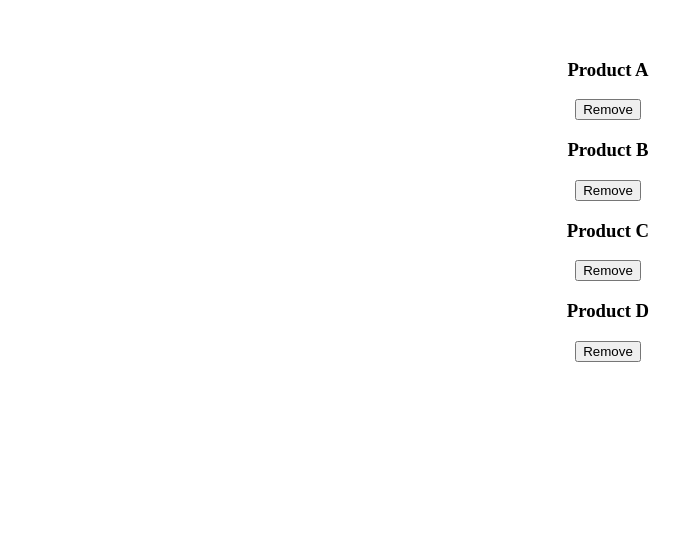
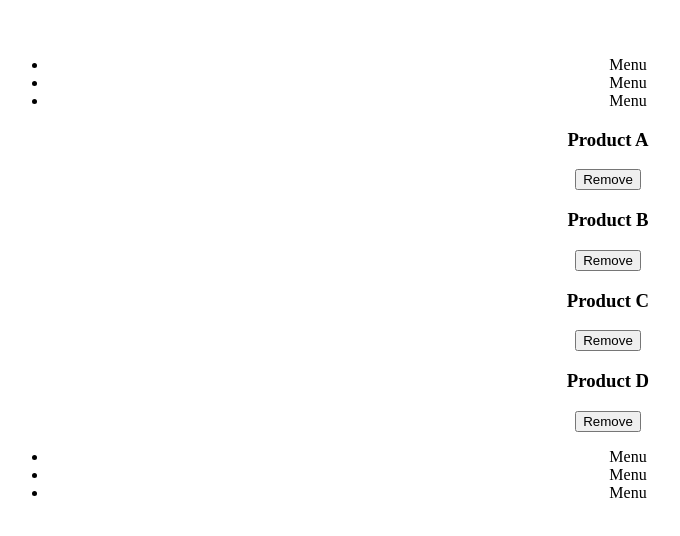
Before and after one commit to sontv8/web502-we17308, a React (Vite) app in the folder we17308-react/: page /products in a window 1280 px wide. Shown: the top 536 px of the page, without its empty margins (32-712 px from the left). Built offline with nearby package versions, Linux system fonts and the light colour scheme; data requests are answered from the project's data file.

Commit message:
Buổi 10: cập nhật router + layout

```diff
--- a/we17308-react/src/App.jsx
+++ b/we17308-react/src/App.jsx
@@ -5,9 +5,11 @@ import ProductPage from './pages/Product'
 import { useState, useEffect } from 'react'
 import ProductDetailPage from './pages/ProductDetail'
 import Dashboard from './pages/admin/Dashboard'
-import { delteProduct, getAllProduct } from './api/product'
+import { deleteProduct, getAllProduct, updateProduct, addProduct } from './api/product'
 import ProductAdd from './pages/admin/ProductAdd'
 import UpdateProductPage from './pages/admin/UpdateProduct'
+import ProductManagement from './pages/admin/ProductManagement'
+import WebsiteLayout from './pages/layouts/WebsiteLayout'
 
 function App() {
   const [products, setProducts] = useState([])
@@ -21,31 +23,38 @@ function App() {
     // fetch('http://localhost:3000/products/' + id, {
     //   method: 'DELETE'
     // }).then(() => setProducts(products.filter(item => item.id !== id)))
-    delteProduct(id).then(() => setProducts(products.filter(item => item.id !== id)))
+    deleteProduct(id).then(() => setProducts(products.filter(item => item.id !== id)))
   }
 
   const onHandleAdd = (product) => {
     console.log('app.js', product)
-    setProducts([...products, { ...product, id: 1 }])
+    addProduct(product).then(() => setProducts([...products, product]))
   }
 
   const onHandleUpdate = (product) => {
-
+    updateProduct(product).then(() => setProducts(products.map(item => item.id === product.id ? product : item)))
   }
 
   return (
     <div className="App">
+      <Routes>
+        <Route path='/' element={<WebsiteLayout />}>
+          <Route index element={<HomePage />} />
+          <Route path='products'>
+            <Route index element={<ProductPage products={products} onRemove={onHandleRemove} />} />
+            <Route path=':id' element={<ProductDetailPage />} />
+          </Route>
+        </Route>
 
 
-      <Routes>
-        <Route path='/' element={<HomePage />} />
+        {/* <Route path='/' element={<HomePage />} />
         <Route path='/products' element={<ProductPage products={products} onRemove={onHandleRemove} />} />
         <Route path='/products/:id' element={<ProductDetailPage />} />
         <Route path="/product/add" element={<ProductAdd onAdd={onHandleAdd} />} />
         <Route path='/admin' element={<Dashboard />} />
-        <Route path='/admin/products/:id/update' element={<UpdateProductPage products={products} />} />
+        <Route path='/admin/products' element={<ProductManagement />} />
+        <Route path='/admin/products/:id/update' element={<UpdateProductPage products={products} onUpdate={onHandleUpdate} />} /> */}
       </Routes>
-
     </div>
   )
 }
--- a/we17308-react/src/api/product.jsx
+++ b/we17308-react/src/api/product.jsx
@@ -6,8 +6,14 @@ const getAllProduct = () => {
 const getOneProduct = (id) => {
     return instance.get('/products/' + id)
 }
-const delteProduct = (id) => {
+const addProduct = (product) => {
+    return instance.post('/products', product)
+}
+const deleteProduct = (id) => {
     return instance.delete('/products/' + id)
 }
+const updateProduct = (product) => {
+    return instance.put('/products/' + product.id, product)
+}
 
-export { getAllProduct, getOneProduct, delteProduct }
+export { getAllProduct, getOneProduct, deleteProduct, updateProduct, addProduct }
--- a/we17308-react/src/pages/admin/ProductAdd.jsx
+++ b/we17308-react/src/pages/admin/ProductAdd.jsx
@@ -1,24 +1,24 @@
 import React, { useState } from 'react';
 import { useNavigate } from 'react-router-dom';
 
-const ProductAdd = ({ onAdd }) => {
-    const [valueInput, setValueInput] = useState({
+const ProductAdd = (props) => { // khai báo component ProductAdd và nhận props chứa data là onAdd
+    const [valueInput, setValueInput] = useState({ // khai báo state valueInput và setValueInput
         name: "",
         price: 0
     });
-    const navigate = useNavigate();
-    const onHandleChange = (e) => {
-        const name = e.target.name;
-        const value = e.target.value;
-        setValueInput({ ...valueInput, [name]: value })
+    const navigate = useNavigate(); // khai báo navigate để chuyển hướng
+    const onHandleChange = (e) => { // khai báo hàm onHandleChange để lấy giá trị của input khi thay đổi
+        const name = e.target.name; // lấy name của input
+        const value = e.target.value; // lấy value của input
+        setValueInput({ ...valueInput, [name]: value }) // gán giá trị của input vào state valueInput
     }
-    const onHandleSubmit = (e) => {
+    const onHandleSubmit = (e) => { // khai báo hàm onHandleSubmit để xử lý khi submit form
         e.preventDefault();
-        onAdd(valueInput)
+        props.onAdd(valueInput) // gọi hàm onAdd truyền vào giá trị là valueInput
         // onAdd({
         //     name: value
         // });
-        // navigate('/products')
+        navigate('/admin/products') // chuyển hướng đến trang /admin/products
     }
     return (
         <form onSubmit={onHandleSubmit}>
--- a/we17308-react/src/pages/admin/UpdateProduct.jsx
+++ b/we17308-react/src/pages/admin/UpdateProduct.jsx
@@ -24,7 +24,7 @@ const UpdateProductPage = (props) => {
 
             id, name, price
         */
-        console.log(updateData);
+        props.onUpdate(updateData);
     }
     return (
         <div>
--- /dev/null
+++ b/we17308-react/src/pages/layouts/WebsiteLayout.jsx
@@ -0,0 +1,32 @@
+import React from 'react'
+import { Outlet } from 'react-router-dom'
+
+const WebsiteLayout = () => {
+    return (
+        <div>
+            <header>
+                <nav>
+                    <ul>
+                        <li>Menu</li>
+                        <li>Menu</li>
+                        <li>Menu</li>
+                    </ul>
+                </nav>
+            </header>
+            <main>
+                <Outlet />
+            </main>
+            <footer>
+                <nav>
+                    <ul>
+                        <li>Menu</li>
+                        <li>Menu</li>
+                        <li>Menu</li>
+                    </ul>
+                </nav>
+            </footer>
+        </div>
+    )
+}
+
+export default WebsiteLayout
```
Also changed, not shown: we17308-react/src/pages/layouts/AdminLayout.jsx (added, +14 -0 lines), 1 other file (tests, documents, lock files or other folders).
